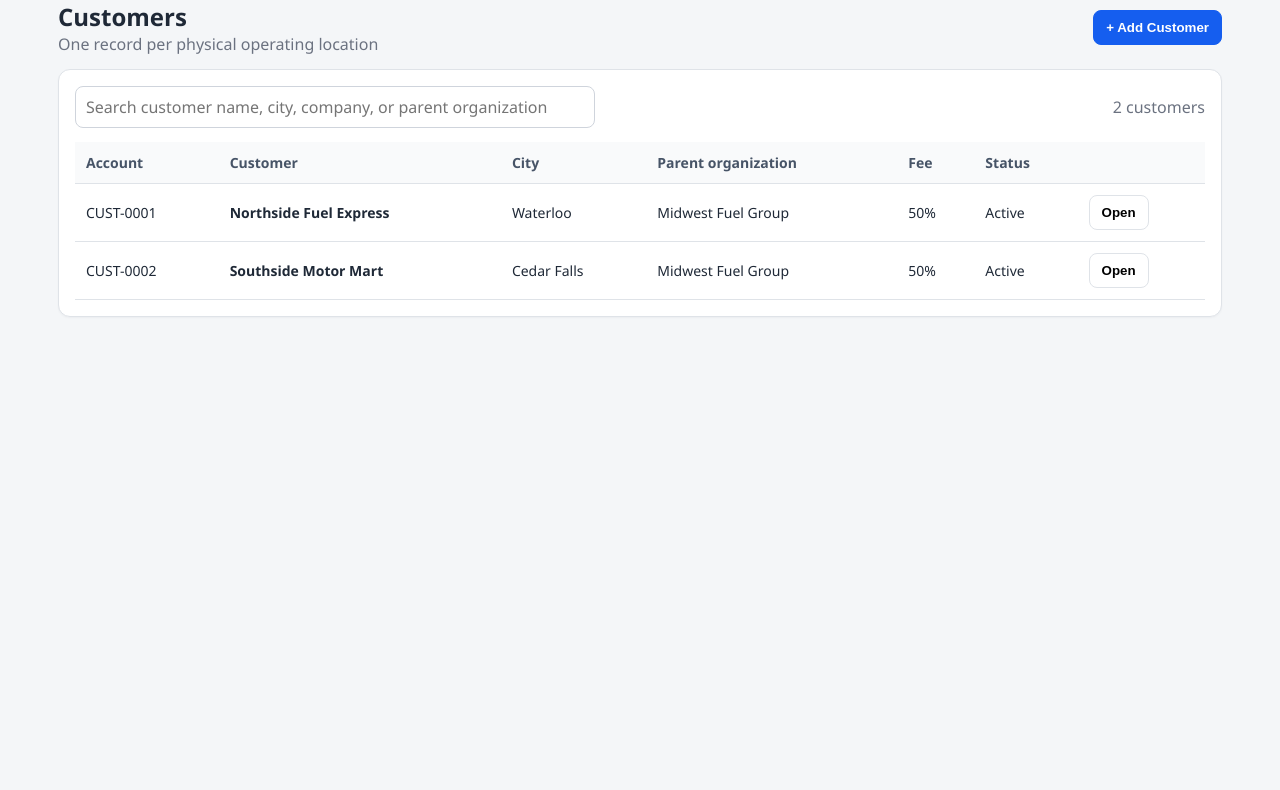
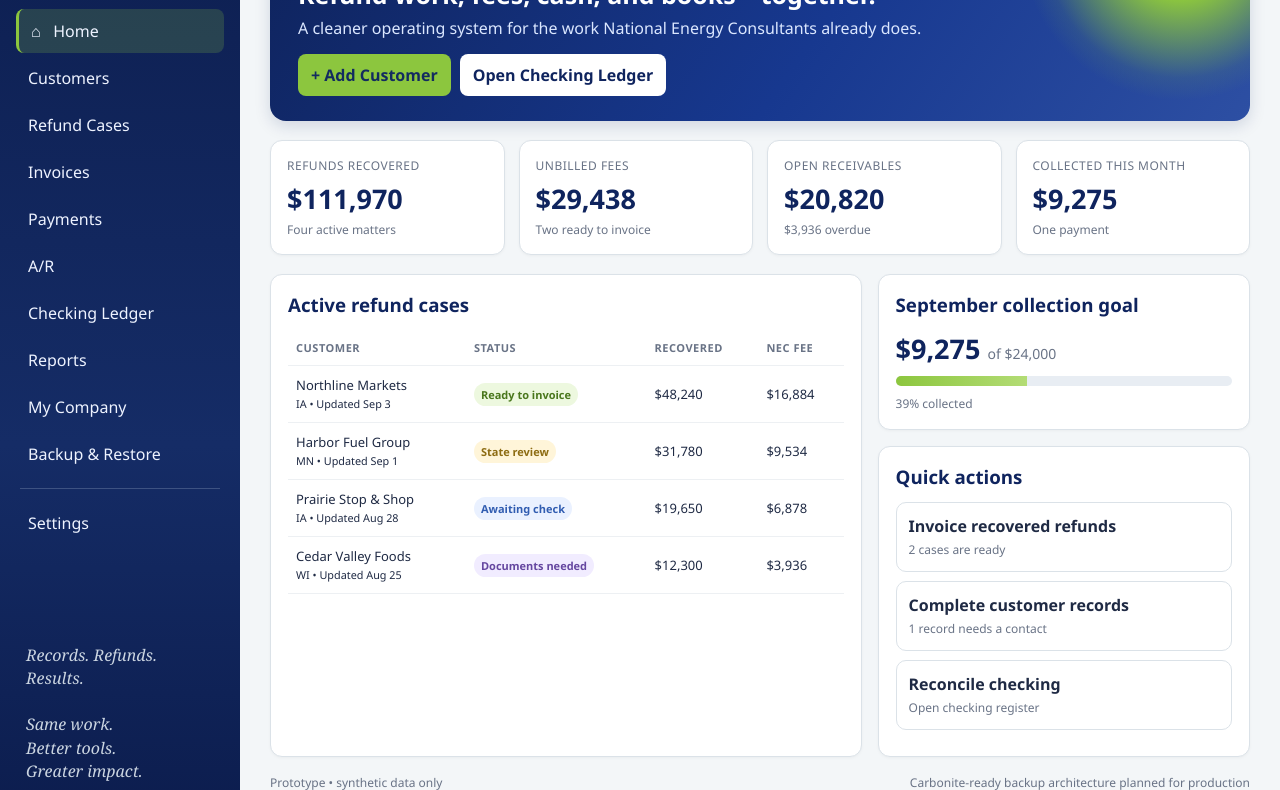
Before and after one commit to matthesse80/qb-clone, a plain HTML site: page index.html in a window 1280 px wide. Shown: the part 164-954 px from the top of the page. Before the commit the page ends 800 px from the top, so only its background shows below. Drawn offline with Linux system fonts and the light colour scheme.

Commit message:
Restore and refresh branded NEC Ledger home dashboard

```diff
--- a/index.html
+++ b/index.html
@@ -1,92 +1,60 @@
 <!doctype html>
-<html lang="en">
-<head>
-<meta charset="utf-8">
-<meta name="viewport" content="width=device-width,initial-scale=1">
+<html lang="en"><head>
+<meta charset="utf-8"><meta name="viewport" content="width=device-width,initial-scale=1">
 <title>NEC Ledger</title>
 <style>
-:root{--bg:#f4f6f8;--panel:#fff;--ink:#1f2937;--muted:#6b7280;--line:#dfe3e8;--accent:#155eef;--danger:#b42318}
+:root{--navy:#17388f;--navy2:#0f245e;--green:#8cc63e;--green2:#69a82d;--bg:#f3f6f8;--panel:#fff;--ink:#1f2a44;--muted:#697386;--line:#dbe2e8;--gold:#caa132}
 *{box-sizing:border-box}body{margin:0;font-family:Segoe UI,Arial,sans-serif;background:var(--bg);color:var(--ink)}
-header{background:#101828;color:#fff;padding:16px 22px;display:flex;align-items:center;justify-content:space-between}
-header h1{margin:0;font-size:22px}header small{color:#cbd5e1}
-nav{background:#fff;border-bottom:1px solid var(--line);padding:10px 20px;display:flex;gap:10px;flex-wrap:wrap}
-button{border:1px solid var(--line);background:#fff;border-radius:8px;padding:9px 12px;font-weight:600;cursor:pointer}
-button.primary{background:var(--accent);border-color:var(--accent);color:#fff}.danger{color:var(--danger)}
-main{max-width:1200px;margin:24px auto;padding:0 18px}.toolbar{display:flex;gap:10px;justify-content:space-between;align-items:center;margin-bottom:14px;flex-wrap:wrap}
-.card{background:var(--panel);border:1px solid var(--line);border-radius:12px;padding:16px;box-shadow:0 1px 2px rgba(16,24,40,.04)}
-.grid{display:grid;grid-template-columns:repeat(2,minmax(0,1fr));gap:14px}.grid-3{display:grid;grid-template-columns:repeat(3,minmax(0,1fr));gap:14px}
-label{display:block;font-size:12px;font-weight:700;color:#475467;margin-bottom:5px}input,select,textarea{width:100%;padding:9px 10px;border:1px solid #cfd4dc;border-radius:8px;font:inherit;background:#fff}textarea{min-height:82px}
-table{width:100%;border-collapse:collapse;background:#fff}th,td{text-align:left;padding:11px;border-bottom:1px solid var(--line);font-size:14px}th{color:#475467;background:#f9fafb}
-.muted{color:var(--muted)}.pill{display:inline-block;padding:3px 8px;border-radius:999px;background:#eef4ff;color:#3538cd;font-size:12px;font-weight:700}
-.hidden{display:none}.section-title{font-size:15px;margin:18px 0 10px}.actions{display:flex;gap:8px;justify-content:flex-end;margin-top:16px}
-.phone-row{display:grid;grid-template-columns:160px 1fr 1.3fr;gap:8px;margin-bottom:8px}.notice{padding:10px 12px;background:#fffaeb;border:1px solid #fedf89;border-radius:8px;font-size:13px;color:#7a2e0e}
-@media(max-width:800px){.grid,.grid-3,.phone-row{grid-template-columns:1fr}}
-</style>
-</head>
-<body>
-<header><div><h1>NEC Ledger</h1><small>National Energy Consultants</small></div><span class="pill">Functional prototype</span></header>
-<nav><button>Customers</button><button onclick="location.href='checking.html'">Checking ledger</button><button disabled>Refund cases</button><button disabled>Invoices</button><button disabled>Payments</button><button disabled>A/R</button><button disabled>Write checks</button><button disabled>Reports</button></nav>
+.shell{min-height:100vh;display:grid;grid-template-columns:240px 1fr}
+.side{background:linear-gradient(180deg,#0c1d4e,#152c66 62%,#0c1d4e);color:#fff;padding:22px 16px;display:flex;flex-direction:column}
+.logo{padding:0 8px 22px}.logo-nec{font-weight:900;font-style:italic;font-size:41px;letter-spacing:1px;color:var(--green);text-shadow:3px 3px 0 #243486}.logo-nec span{color:#fff;text-shadow:none;font-size:13px;display:block;letter-spacing:1.5px;margin-top:2px;font-style:normal;font-weight:700}.ledger{font-size:18px;letter-spacing:6px;margin-top:8px;color:#dce6ff}
+.nav a{display:block;color:#eef3ff;text-decoration:none;padding:11px 12px;border-radius:8px;margin:3px 0}.nav a:hover,.nav .active{background:rgba(140,198,62,.2);border-left:3px solid var(--green)}
+.sep{height:1px;background:#3d5282;margin:12px 4px}.sidefoot{margin-top:auto;padding:12px 10px;color:#cbd5e1;font-family:Georgia,serif;font-style:italic;line-height:1.45}
+main{padding:26px 30px}.top{display:flex;justify-content:space-between;align-items:flex-start;gap:20px;margin-bottom:18px}.top h1{margin:0;font-size:34px;color:var(--navy2);font-family:Georgia,serif}.sub{color:var(--muted);margin-top:4px}.badge{font-size:12px;padding:7px 11px;border-radius:999px;background:#eef6df;color:#517a20;border:1px solid #cfe5af}
+.hero{position:relative;overflow:hidden;background:linear-gradient(125deg,#0f245e 0%,#17388f 55%,#2d4fa3 100%);color:#fff;border-radius:16px;padding:25px 28px;margin-bottom:19px;box-shadow:0 5px 16px rgba(15,36,94,.15)}
+.hero:after{content:"";position:absolute;width:320px;height:320px;border-radius:50%;right:-90px;top:-170px;background:radial-gradient(circle,#a5d85c 0%,#8cc63e 25%,rgba(140,198,62,.1) 60%,transparent 70%)}
+.hero h2{margin:0;font-size:25px;position:relative;z-index:1}.hero p{margin:6px 0 15px;color:#dbe7ff;position:relative;z-index:1}.actions{display:flex;gap:9px;flex-wrap:wrap;position:relative;z-index:1}.btn{display:inline-block;text-decoration:none;padding:10px 13px;border-radius:8px;font-weight:700;background:#fff;color:var(--navy2)}.btn.green{background:var(--green);color:#132b60}
+.metrics{display:grid;grid-template-columns:repeat(4,minmax(0,1fr));gap:14px;margin-bottom:19px}.metric{background:var(--panel);border:1px solid var(--line);border-radius:12px;padding:16px;box-shadow:0 1px 3px rgba(0,0,0,.04)}.metric .k{font-size:12px;color:var(--muted);text-transform:uppercase;letter-spacing:.5px}.metric .v{font-size:27px;font-weight:800;color:var(--navy2);margin-top:6px}.metric .s{font-size:12px;color:var(--muted);margin-top:4px}
+.content{display:grid;grid-template-columns:1.35fr .85fr;gap:16px}.card{background:#fff;border:1px solid var(--line);border-radius:12px;padding:17px;box-shadow:0 1px 3px rgba(0,0,0,.04)}.card h3{margin:0 0 13px;color:var(--navy2)}
+table{width:100%;border-collapse:collapse}th,td{padding:10px 8px;border-bottom:1px solid #edf0f3;text-align:left;font-size:13px}th{text-transform:uppercase;font-size:11px;color:var(--muted);letter-spacing:.5px}
+.status{display:inline-block;padding:4px 7px;border-radius:999px;font-size:11px;font-weight:700}.ready{background:#edf8df;color:#4a771d}.review{background:#fff5d9;color:#8d6c13}.await{background:#eaf1ff;color:#315db1}.docs{background:#f1ecff;color:#6547a0}
+.progress{height:10px;border-radius:999px;background:#e8edf3;overflow:hidden;margin:9px 0}.progress span{display:block;height:100%;width:39%;background:linear-gradient(90deg,var(--green),#b3dc75)}
+.task{border:1px solid var(--line);border-radius:10px;padding:12px;margin:9px 0}.task b{display:block}.task span{font-size:12px;color:var(--muted)}
+.footer{margin-top:17px;color:var(--muted);font-size:12px;display:flex;justify-content:space-between;gap:12px;flex-wrap:wrap}
+@media(max-width:1000px){.shell{grid-template-columns:1fr}.side{display:none}.metrics{grid-template-columns:1fr 1fr}.content{grid-template-columns:1fr}}@media(max-width:600px){.metrics{grid-template-columns:1fr}main{padding:18px}}
+</style></head>
+<body><div class="shell">
+<aside class="side">
+<div class="logo"><div class="logo-nec">NEC<span>NATIONAL ENERGY CONSULTANTS</span></div><div class="ledger">LEDGER</div></div>
+<nav class="nav">
+<a class="active" href="index.html">⌂ &nbsp; Home</a>
+<a href="customers.html">Customers</a>
+<a href="#">Refund Cases</a><a href="#">Invoices</a><a href="#">Payments</a><a href="#">A/R</a>
+<a href="checking.html">Checking Ledger</a><a href="#">Reports</a><a href="#">My Company</a><a href="#">Backup & Restore</a>
+<div class="sep"></div><a href="#">Settings</a>
+</nav>
+<div class="sidefoot">Records. Refunds. Results.<br><br>Same work.<br>Better tools.<br>Greater impact.</div>
+</aside>
 <main>
-<section id="customersView">
-<div class="toolbar"><div><h2 style="margin:0">Customers</h2><div class="muted">One record per physical operating location</div></div><button class="primary" id="addCustomerBtn">+ Add Customer</button></div>
-<div class="card">
-<div class="toolbar"><input id="searchBox" placeholder="Search customer name, city, company, or parent organization" style="max-width:520px"><span id="customerCount" class="muted"></span></div>
-<div style="overflow:auto"><table><thead><tr><th>Account</th><th>Customer</th><th>City</th><th>Parent organization</th><th>Fee</th><th>Status</th><th></th></tr></thead><tbody id="customerRows"></tbody></table></div>
+<div class="top"><div><h1>Welcome to NEC Ledger</h1><div class="sub">National Energy Consultants • operating overview</div></div><div class="badge">Sample data mode</div></div>
+<section class="hero"><h2>Refund work, fees, cash, and books—together.</h2><p>A cleaner operating system for the work National Energy Consultants already does.</p><div class="actions"><a class="btn green" href="customers.html#new">+ Add Customer</a><a class="btn" href="checking.html">Open Checking Ledger</a></div></section>
+<section class="metrics">
+<div class="metric"><div class="k">Refunds recovered</div><div class="v">$111,970</div><div class="s">Four active matters</div></div>
+<div class="metric"><div class="k">Unbilled fees</div><div class="v">$29,438</div><div class="s">Two ready to invoice</div></div>
+<div class="metric"><div class="k">Open receivables</div><div class="v">$20,820</div><div class="s">$3,936 overdue</div></div>
+<div class="metric"><div class="k">Collected this month</div><div class="v">$9,275</div><div class="s">One payment</div></div>
+</section>
+<section class="content">
+<div class="card"><h3>Active refund cases</h3><table><thead><tr><th>Customer</th><th>Status</th><th>Recovered</th><th>NEC fee</th></tr></thead><tbody>
+<tr><td>Northline Markets<br><small>IA • Updated Sep 3</small></td><td><span class="status ready">Ready to invoice</span></td><td>$48,240</td><td>$16,884</td></tr>
+<tr><td>Harbor Fuel Group<br><small>MN • Updated Sep 1</small></td><td><span class="status review">State review</span></td><td>$31,780</td><td>$9,534</td></tr>
+<tr><td>Prairie Stop & Shop<br><small>IA • Updated Aug 28</small></td><td><span class="status await">Awaiting check</span></td><td>$19,650</td><td>$6,878</td></tr>
+<tr><td>Cedar Valley Foods<br><small>WI • Updated Aug 25</small></td><td><span class="status docs">Documents needed</span></td><td>$12,300</td><td>$3,936</td></tr>
+</tbody></table></div>
+<div>
+<div class="card"><h3>September collection goal</h3><div style="font-size:27px;font-weight:800;color:var(--navy2)">$9,275 <span style="font-size:14px;color:var(--muted);font-weight:400">of $24,000</span></div><div class="progress"><span></span></div><div style="font-size:12px;color:var(--muted)">39% collected</div></div>
+<div class="card" style="margin-top:16px"><h3>Quick actions</h3><div class="task"><b>Invoice recovered refunds</b><span>2 cases are ready</span></div><div class="task"><b>Complete customer records</b><span>1 record needs a contact</span></div><div class="task"><b>Reconcile checking</b><span>Open checking register</span></div></div>
 </div>
 </section>
-<section id="formView" class="hidden">
-<div class="toolbar"><div><h2 id="formTitle" style="margin:0">Add Customer</h2><div class="muted">Synthetic/sample data only for this prototype.</div></div><button id="backBtn">← Back to Customers</button></div>
-<form id="customerForm" class="card">
-<input type="hidden" id="customerId">
-<div class="notice">Do not enter real FEIN, SSN, utility account numbers, or other sensitive client identifiers in this prototype.</div>
-<h3 class="section-title">Customer identity</h3>
-<div class="grid">
-<div><label>Customer name *</label><input id="customerName" maxlength="300" required></div>
-<div><label>City *</label><input id="city" required></div>
-<div><label>Company / legal name</label><input id="companyName"></div>
-<div><label>Parent organization</label><input id="parentOrg" placeholder="Optional operator/group"></div>
-<div><label>Primary contact</label><input id="primaryContact"></div>
-<div><label>Status</label><select id="active"><option value="true">Active</option><option value="false">Inactive</option></select></div>
-</div>
-<h3 class="section-title">Phone numbers</h3><div id="phones"></div>
-<h3 class="section-title">Email</h3><div class="grid"><div><label>Main Email</label><input id="mainEmail" type="email"></div><div><label>CC Email</label><input id="ccEmail" type="email"></div></div>
-<h3 class="section-title">Invoice mailing address</h3>
-<div class="grid-3">
-<div><label>Address type</label><select id="mailType"><option>Business</option><option>Owner home</option><option>Other</option></select></div>
-<div><label>Recipient / addressee</label><input id="mailRecipient"></div><div><label>Attention / contact</label><input id="mailAttention"></div>
-<div><label>Street</label><input id="mailStreet"></div><div><label>City</label><input id="mailCity"></div><div><label>State</label><input id="mailState" maxlength="2"></div>
-<div><label>ZIP</label><input id="mailZip"></div><div style="grid-column:span 2"><label>Delivery note</label><input id="mailNote"></div>
-</div>
-<h3 class="section-title">Physical location</h3>
-<div class="grid-3"><div><label>Street</label><input id="physStreet"></div><div><label>City</label><input id="physCity"></div><div><label>State</label><input id="physState" maxlength="2"></div><div><label>ZIP</label><input id="physZip"></div></div>
-<h3 class="section-title">Payment settings</h3>
-<div class="grid"><div><label>Payment terms</label><select id="terms"><option>Due on receipt</option><option>Net 15</option><option>Net 30</option><option>Net 60</option><option>Net 90</option></select></div><div><label>Default NEC fee %</label><select id="feePct"><option value="50">50%</option><option value="40">40%</option></select></div><div><label>Representative</label><input id="rep"></div></div>
-<h3 class="section-title">Filing / utility fields (sample only)</h3>
-<div class="grid">
-<div><label>FEIN</label><input id="fein" maxlength="25"></div><div><label>Owner name</label><input id="ownerName"></div>
-<div><label>SSN</label><input id="ssn"></div><div><label>Sales tax ID</label><input id="salesTaxId" maxlength="20"></div>
-<div><label>Electric provider</label><input id="electricProvider"></div><div><label>Electric account number(s)</label><input id="electricAccounts" maxlength="30"></div>
-<div><label>Gas provider</label><input id="gasProvider"></div><div><label>Gas account number(s)</label><input id="gasAccounts" maxlength="30"></div>
-<div><label>Confirmation date</label><input id="confirmationDate" type="date"></div><div><label>Confirmed organization name</label><input id="confirmedOrgName"></div>
-</div>
-<h3 class="section-title">Notes</h3><textarea id="notes" placeholder="Communications, filing dates, utility records, collections notes, etc."></textarea>
-<div class="actions"><button type="button" id="deleteBtn" class="danger hidden">Delete</button><button type="button" id="cancelBtn">Cancel</button><button type="submit" class="primary">Save Customer</button></div>
-</form>
-</section>
-</main>
-<script>
-const KEY='necLedgerCustomersV1',phoneTypes=['Business Phone','Cell Phone','Home Phone','Fax','Other'],$=id=>document.getElementById(id);let customers=load();
-function seed(){return[{id:'CUST-0001',customerName:'Northside Fuel Express',city:'Waterloo',companyName:'Midwest Fuel Group LLC',parentOrg:'Midwest Fuel Group',primaryContact:'Alex Morgan',active:true,terms:'Due on receipt',feePct:50,phones:[],mainEmail:'',ccEmail:'',notes:'Synthetic sample record.'},{id:'CUST-0002',customerName:'Southside Motor Mart',city:'Cedar Falls',companyName:'Midwest Fuel Group LLC',parentOrg:'Midwest Fuel Group',primaryContact:'Jamie Lee',active:true,terms:'Net 30',feePct:50,phones:[],mainEmail:'',ccEmail:'',notes:'Synthetic sample record.'}]}
-function load(){try{const v=JSON.parse(localStorage.getItem(KEY));return Array.isArray(v)&&v.length?v:seed()}catch(e){return seed()}}function save(){localStorage.setItem(KEY,JSON.stringify(customers));render()}
-function nextId(){const n=customers.reduce((m,c)=>Math.max(m,Number((c.id||'').split('-')[1])||0),0)+1;return'CUST-'+String(n).padStart(4,'0')}
-function phoneEditor(values=[]){$('phones').innerHTML='';for(let i=0;i<4;i++){const v=values[i]||{},row=document.createElement('div');row.className='phone-row';row.innerHTML='<select class="phoneType">'+phoneTypes.map(t=>'<option'+(v.type===t?' selected':'')+'>'+t+'</option>').join('')+'</select><input class="phoneNumber" placeholder="Phone number" value="'+esc(v.number||'')+'"><input class="phoneDetails" placeholder="Belongs to / Ask for / Details" value="'+esc(v.details||'')+'">';$('phones').appendChild(row)}}
-function render(){const q=$('searchBox').value.trim().toLowerCase(),filtered=customers.filter(c=>[c.customerName,c.city,c.companyName,c.parentOrg].join(' ').toLowerCase().includes(q));$('customerCount').textContent=filtered.length+' customer'+(filtered.length===1?'':'s');$('customerRows').innerHTML=filtered.map(c=>'<tr><td>'+esc(c.id)+'</td><td><strong>'+esc(c.customerName)+'</strong></td><td>'+esc(c.city)+'</td><td>'+esc(c.parentOrg||'—')+'</td><td>'+Number(c.feePct||50)+'%</td><td>'+(c.active!==false?'Active':'Inactive')+'</td><td><button onclick="openCustomer(\''+c.id+'\')">Open</button></td></tr>').join('')}
-function esc(s){return String(s??'').replace(/[&<>"']/g,m=>({'&':'&amp;','<':'&lt;','>':'&gt;','"':'&quot;',"'":'&#39;'}[m]))}
-function showList(){$('formView').classList.add('hidden');$('customersView').classList.remove('hidden');render()}function showForm(){$('customersView').classList.add('hidden');$('formView').classList.remove('hidden');window.scrollTo({top:0,behavior:'smooth'})}
-function clearForm(){$('customerForm').reset();$('customerId').value='';$('active').value='true';$('terms').value='Due on receipt';$('feePct').value='50';phoneEditor([]);$('deleteBtn').classList.add('hidden')}
-function openNew(){clearForm();$('formTitle').textContent='Add Customer';showForm()}
-window.openCustomer=function(id){const c=customers.find(x=>x.id===id);if(!c)return;clearForm();$('formTitle').textContent=c.customerName+' — '+c.city;$('customerId').value=c.id;['customerName','city','companyName','parentOrg','primaryContact','mainEmail','ccEmail','mailType','mailRecipient','mailAttention','mailStreet','mailCity','mailState','mailZip','mailNote','physStreet','physCity','physState','physZip','terms','rep','fein','ownerName','ssn','salesTaxId','electricProvider','electricAccounts','gasProvider','gasAccounts','confirmationDate','confirmedOrgName','notes'].forEach(f=>{if($(f))$(f).value=c[f]||''});$('active').value=String(c.active!==false);$('feePct').value=String(c.feePct||50);phoneEditor(c.phones||[]);$('deleteBtn').classList.remove('hidden');showForm()}
-$('customerForm').addEventListener('submit',e=>{e.preventDefault();const id=$('customerId').value||nextId(),phones=[...document.querySelectorAll('.phone-row')].map(r=>({type:r.querySelector('.phoneType').value,number:r.querySelector('.phoneNumber').value.trim(),details:r.querySelector('.phoneDetails').value.trim()})).filter(p=>p.number||p.details),c={id,phones};['customerName','city','companyName','parentOrg','primaryContact','mainEmail','ccEmail','mailType','mailRecipient','mailAttention','mailStreet','mailCity','mailState','mailZip','mailNote','physStreet','physCity','physState','physZip','terms','rep','fein','ownerName','ssn','salesTaxId','electricProvider','electricAccounts','gasProvider','gasAccounts','confirmationDate','confirmedOrgName','notes'].forEach(f=>c[f]=$(f).value.trim());c.active=$('active').value==='true';c.feePct=Number($('feePct').value);const i=customers.findIndex(x=>x.id===id);if(i>=0)customers[i]=c;else customers.push(c);save();showList()});
-$('deleteBtn').addEventListener('click',()=>{const id=$('customerId').value;if(id&&confirm('Delete this customer from the prototype?')){customers=customers.filter(c=>c.id!==id);save();showList()}});$('addCustomerBtn').addEventListener('click',openNew);$('backBtn').addEventListener('click',showList);$('cancelBtn').addEventListener('click',showList);$('searchBox').addEventListener('input',render);phoneEditor([]);render();
-</script>
-</body></html>
+<div class="footer"><span>Prototype • synthetic data only</span><span>Carbonite-ready backup architecture planned for production</span></div>
+</main></div></body></html>
```
